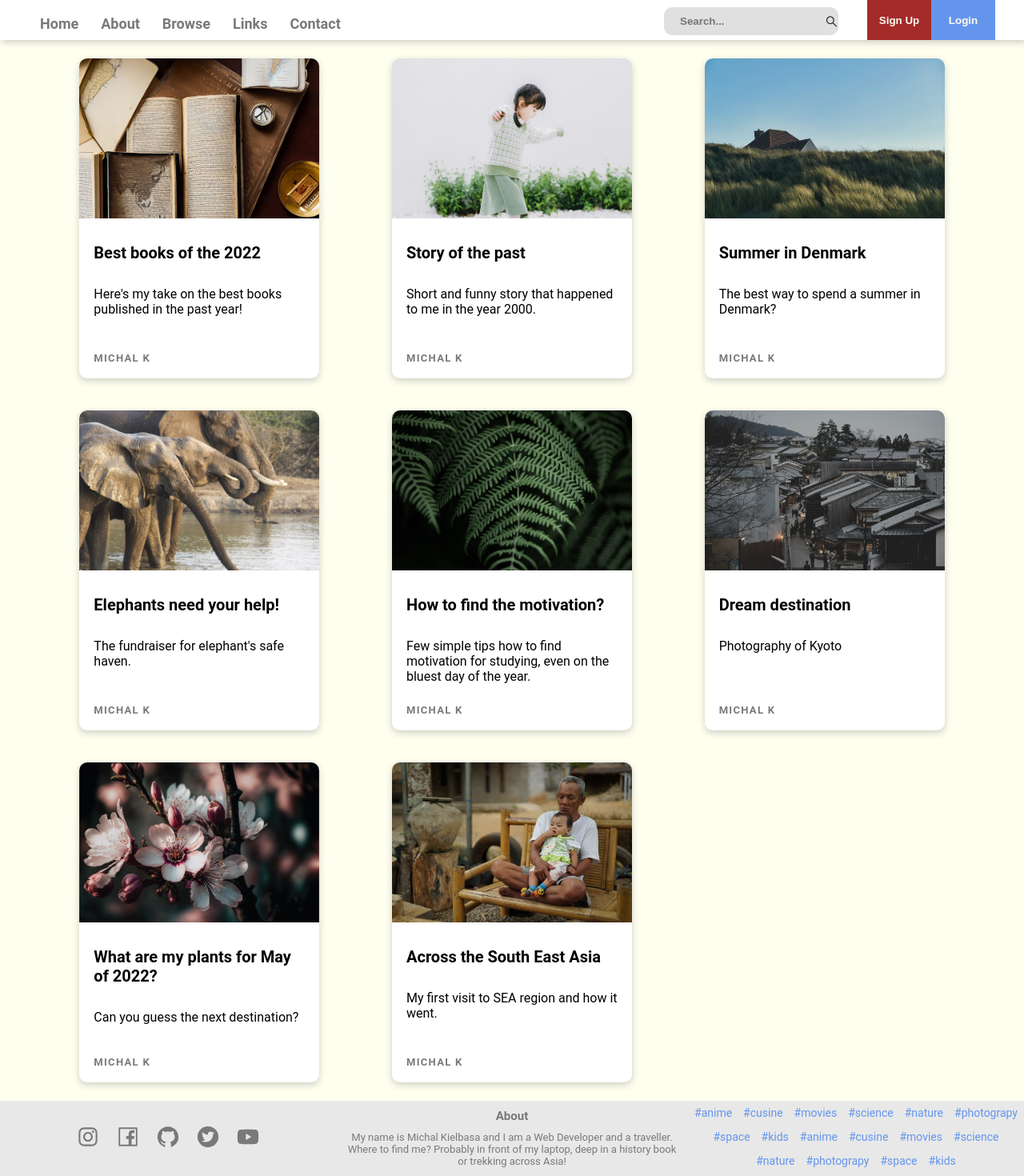
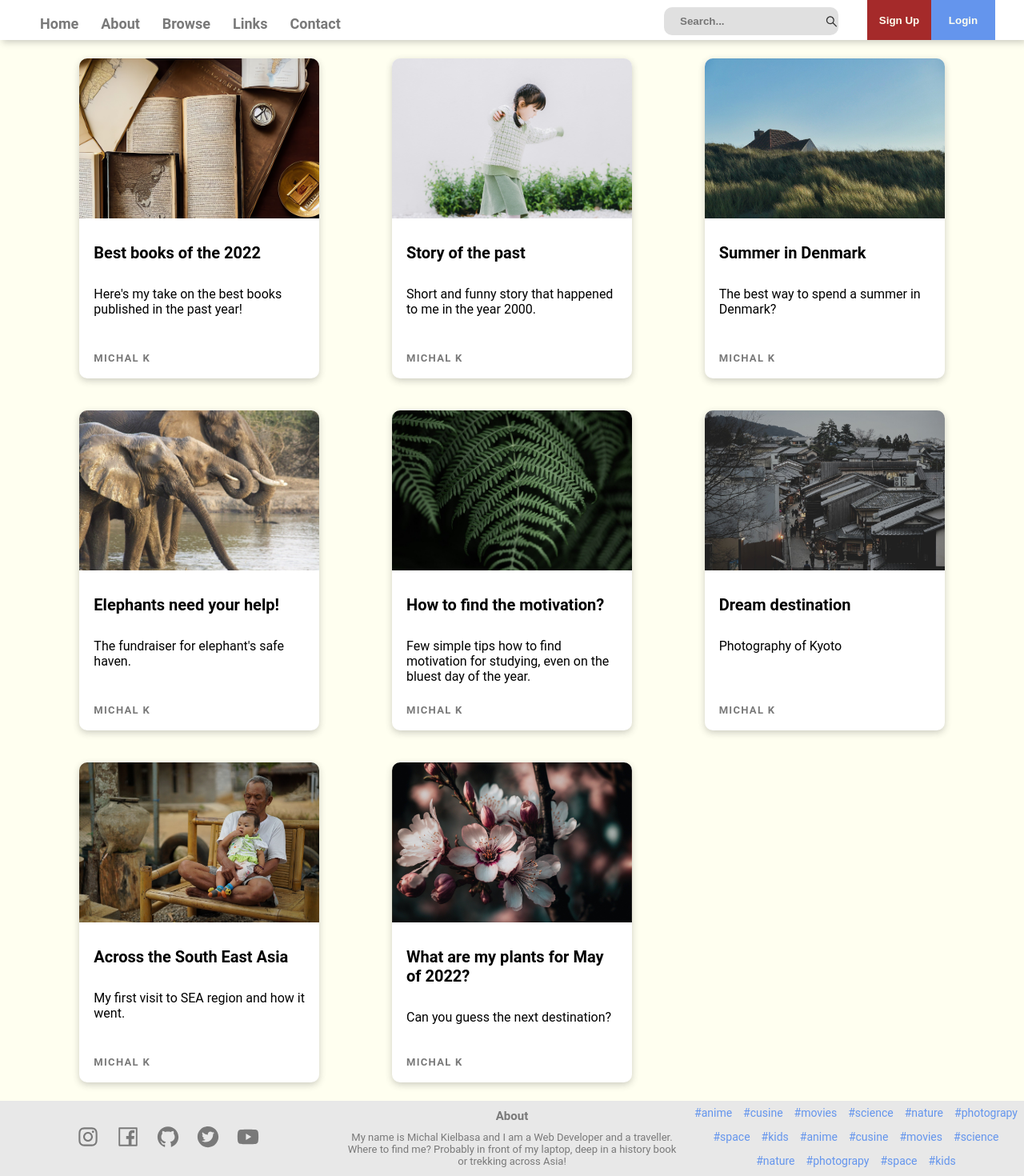
Before and after one commit to aftermath321/blog_mockup, a Next.js app: page / in a window 1280 px wide. Shown: the top 1470 px of the page at 80% size. Built offline with nearby package versions, Linux system fonts and the light colour scheme.

Commit message:
Divided some code

```diff
--- /dev/null
+++ b/src/assets/imports.js
@@ -0,0 +1,10 @@
+import Books from "../assets/books.jpg";
+import Child from "../assets/child.jpg";
+import Dunes from "../assets/dunes.jpg";
+import Elephants from "../assets/elephants.jpg";
+import Fern from "../assets/fern.jpg";
+import Flower from "../assets/flower.jpg";
+import Girl from "../assets/girl.jpg";
+import Street from "../assets/street.jpg";
+
+export {Books, Child, Dunes, Elephants, Fern, Flower, Girl, Street};
--- /dev/null
+++ b/src/components/card.js
@@ -0,0 +1,18 @@
+import React from 'react'
+import Image from 'next/image';
+
+const Card = ({image, alt, h1, p, author}) => {
+  return (
+    <div className="card">
+      <Image alt={alt} src={image} className="thumbnail" />
+
+      <content>
+        <h1>{h1}</h1>
+        <p>{p}</p>
+        <span>{author}</span>
+      </content>
+    </div>
+  );
+}
+
+export default Card
--- /dev/null
+++ b/src/components/mainGrid.js
@@ -0,0 +1,73 @@
+import React from 'react'
+import {Books, Child, Girl, Elephants, Fern, Flower, Street, Dunes} from '../assets/imports';
+import Card from './card';
+
+const MainGrid = () => {
+  return (
+    <main>
+      <div className="mainGrid">
+        <Card
+          image={Books}
+          alt="books"
+          h1="Best books of the 2022"
+          p="Here's my take on the best books published in the past
+                year!"
+          author="Michal K"
+        />
+        <Card
+          image={Girl}
+          alt="girl"
+          h1="Story of the past"
+          p="Short and funny story that happened to me in the year 2000."
+          author="Michal K"
+        />
+        <Card
+          image={Dunes}
+          alt="dunes"
+          h1="Summer in Denmark"
+          p="The best way to spend a summer in Denmark?"
+          author="Michal K"
+        />
+        <Card
+          image={Elephants}
+          alt="elephants"
+          h1="Elephants need your help!"
+          p="The fundraiser for elephant&apos;s safe haven."
+          author="Michal K"
+        />
+        <Card
+          image={Fern}
+          alt="fern"
+          h1="How to find the motivation?"
+          p="Few simple tips how to find motivation for studying, even on the
+              bluest day of the year."
+          author="Michal K"
+        />
+        <Card
+          image={Street}
+          alt="street"
+          h1="Dream destination"
+          p="Photography of Kyoto"
+          author="Michal K"
+        />
+        <Card
+          image={Child}
+          alt="child"
+          h1="Across the South East Asia"
+          p="My first visit to SEA region and how it went."
+          author="Michal K"
+        />
+        <Card
+          image={Flower}
+          alt="flower"
+          h1="What are my plants for May of 2022?"
+          p="Can you guess the next destination?"
+          author="Michal K"
+        />
+      </div>
+
+    </main>
+  );
+}
+
+export default MainGrid
--- a/src/pages/index.js
+++ b/src/pages/index.js
@@ -1,15 +1,8 @@
 import Head from "next/head";
-import Image from "next/image";
-import Books from "../assets/books.jpg";
-import Child from "../assets/child.jpg"
-import Dunes from "../assets/dunes.jpg"
-import Elephants from "../assets/elephants.jpg"
-import Fern from "../assets/fern.jpg"
-import Flower from "../assets/flower.jpg"
-import Girl from "../assets/girl.jpg"
-import Street from "../assets/street.jpg"
+
 import Footer from "@/components/footer";
 import Header from "@/components/header";
+import MainGrid from "@/components/mainGrid";
 
 
 
@@ -26,90 +19,7 @@ export default function Home() {
         <link rel="icon" href="/favicon.ico" />
       </Head>
       <Header />
-
-      <main>
-        <div className="mainGrid">
-          <div className="card">
-            <Image alt="books" src={Books} className="thumbnail" />
-
-            <content>
-              <h1>Best books of the 2022</h1>
-              <p>
-                Here&apos;s my take on the best books published in the past
-                year!
-              </p>
-              <span>Michal K</span>
-            </content>
-          </div>
-          <div className="card">
-            <Image alt="girl" src={Girl} className="thumbnail" />
-
-            <content>
-              <h1>Story of the past</h1>
-              <p>Short and funny story that happened to me in the year 2000.</p>
-              <span>Michal K</span>
-            </content>
-          </div>
-          <div className="card">
-            <Image alt="dunes" src={Dunes} className="thumbnail" />
-
-            <content>
-              <h1>Summer in Denmark</h1>
-              <p>The best way to spend a summer in Denmark?</p>
-              <span>Michal K</span>
-            </content>
-          </div>
-          <div className="card">
-            <Image alt="elephants" src={Elephants} className="thumbnail" />
-
-            <content>
-              <h1>Elephants need your help!</h1>
-              <p>The fundraiser for elephant&apos;s safe haven.</p>
-              <span>Michal K</span>
-            </content>
-          </div>
-          <div className="card">
-            <Image alt="fern" src={Fern} className="thumbnail" />
-
-            <content>
-              <h1>How to find the motivation?</h1>
-              <p>
-                Few simple tips how to find motivation for studying, even on the
-                bluest day of the year.
-              </p>
-              <span>Michal K</span>
-            </content>
-          </div>
-          <div className="card">
-            <Image alt="street" src={Street} className="thumbnail" />
-
-            <content>
-              <h1>Dream destination</h1>
-              <p>Photography of Kyoto</p>
-              <span>Michal K</span>
-            </content>
-          </div>
-          <div className="card">
-            <Image alt="flower" src={Flower} className="thumbnail" />
-
-            <content>
-              <h1>What are my plants for May of 2022?</h1>
-              <p>Can you guess the next destination?</p>
-              <span>Michal K</span>
-            </content>
-          </div>
-          <div className="card">
-            <Image alt="child" src={Child} className="thumbnail" />
-
-            <content>
-              <h1>Across the South East Asia</h1>
-              <p>My first visit to SEA region and how it went.</p>
-              <span>Michal K</span>
-            </content>
-          </div>
-        </div>
-        {/* Main grid */}
-      </main>
+      <MainGrid />
       <Footer />
     </>
   );
--- a/src/styles/globals.css
+++ b/src/styles/globals.css
@@ -57,7 +57,6 @@ main {
   top: 0%;
   max-width: 100%;
 
-
   color: #797979;
   background-color: #ffffff;
   box-shadow: rgba(50, 50, 50, 0.24) 3px 3px 8px;
@@ -77,14 +76,11 @@ main {
   height: 60px;
   background-color: white;
   border-radius: 50%;
-
 }
 #burgerIcon{
   margin: 0.5em auto;
 
 }
-
-
 
 .topMenu ul {
   font-weight: bold;
@@ -366,8 +362,6 @@ main {
   transform: scale(1.2);
 }
 
-
-
 .sticky {
     position: -webkit-sticky;
     position: sticky;
```
